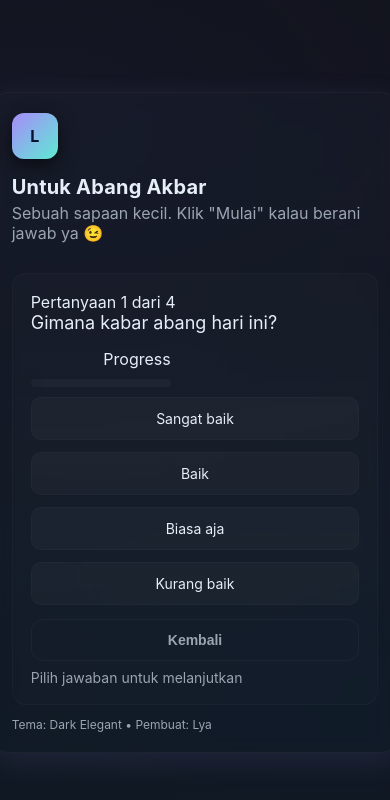
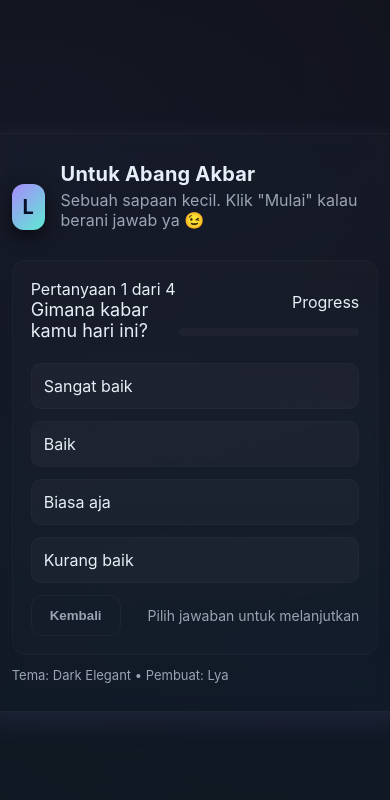
Before and after one commit to Lyaastrophile/lyabarreal_exilium2, a plain HTML site: page index.html in a window 390 px wide. Both pictures are taken after a click on the button "Mulai". Drawn offline with Linux system fonts and the light colour scheme.

Commit message:
Update index.html

```diff
--- a/index.html
+++ b/index.html
@@ -5,243 +5,58 @@
   <meta name="viewport" content="width=device-width,initial-scale=1" />
   <title>Untuk Akbar — Lya</title>
   <style>
-    :root {
-      --bg1: #0b0f15;
-      --bg2: #0f1720;
-      --card: #0f1726;
-      --accent: #a78bfa;
-      --muted: #9aa4b2;
-      --glass: rgba(255, 255, 255, 0.03);
-      --glow: 0 8px 30px rgba(167, 139, 250, 0.12);
-      --radius: 18px;
+    :root{
+      --bg1:#0b0f15;
+      --bg2:#0f1720;
+      --card:#0f1726;
+      --accent:#a78bfa;
+      --muted:#9aa4b2;
+      --glass: rgba(255,255,255,0.03);
+      --glow: 0 8px 30px rgba(167,139,250,0.12);
+      --radius:18px;
       --font-sans: Inter, ui-sans-serif, system-ui, -apple-system, "Segoe UI", Roboto, "Helvetica Neue", Arial;
     }
-
-    html, body {
-      height: 100%;
-      margin: 0;
-      padding: 0;
-      font-family: var(--font-sans);
+    html,body{
+      height:100%; margin:0; padding:0; font-family:var(--font-sans);
       background: radial-gradient(1200px 600px at 10% 10%, rgba(167,139,250,0.06), transparent),
                   radial-gradient(900px 400px at 90% 80%, rgba(59,130,246,0.03), transparent),
                   linear-gradient(180deg,var(--bg1),var(--bg2));
-      color: #e6eef8;
-      display: flex;
-      align-items: center;
-      justify-content: center;
-      -webkit-font-smoothing: antialiased;
-      -moz-osx-font-smoothing: grayscale;
+      color:#e6eef8; display:flex; align-items:center; justify-content:center;
+      -webkit-font-smoothing:antialiased; -moz-osx-font-smoothing:grayscale;
     }
-
-    .card {
+    .card{
       width: min(760px, 94vw);
       background: linear-gradient(180deg, rgba(255,255,255,0.02), rgba(255,255,255,0.01));
-      border-radius: var(--radius);
-      padding: 28px;
-      box-shadow: var(--glow);
-      border: 1px solid rgba(255,255,255,0.04);
-      backdrop-filter: blur(8px) saturate(120%);
+      border-radius:var(--radius); padding:28px; box-shadow:var(--glow);
+      border:1px solid rgba(255,255,255,0.04); backdrop-filter: blur(8px) saturate(120%);
     }
-
-    .header {
-      display: flex;
-      align-items: center;
-      gap: 16px;
-      margin-bottom: 6px;
-      flex-wrap: wrap;
-    }
-
-    .logo {
-      width: 56px;
-      height: 56px;
-      border-radius: 12px;
-      background: linear-gradient(135deg,var(--accent), #5eead4);
-      display: flex;
-      align-items: center;
-      justify-content: center;
-      font-weight: 700;
-      color: #07102a;
-      font-size: 20px;
-      box-shadow: 0 6px 18px rgba(0,0,0,0.6);
-    }
-
-    h1 {
-      margin: 0;
-      font-size: 20px;
-      letter-spacing: 0.2px;
-    }
-
-    p.lead {
-      margin: 4px 0 22px;
-      color: var(--muted);
-    }
-
-    .center {
-      display: flex;
-      align-items: center;
-      justify-content: center;
-    }
-
-    .big-msg {
-      font-size: 24px;
-      text-align: center;
-      margin: 14px 0 8px;
-    }
-
-    .muted {
-      color: var(--muted);
-      font-size: 14px;
-      text-align: center;
-    }
-
-    .btn {
-      appearance: none;
-      border: 0;
-      padding: 12px 18px;
-      border-radius: 12px;
-      font-weight: 600;
-      cursor: pointer;
-      font-size: 14px;
-    }
-
-    .btn-accent {
-      background: linear-gradient(90deg,var(--accent), #60a5fa);
-      color: #07102a;
-      box-shadow: 0 8px 24px rgba(96,165,250,0.08);
-    }
-
-    .btn-ghost {
-      background: transparent;
-      border: 1px solid rgba(255,255,255,0.04);
-      color: var(--muted);
-    }
-
-    .question-wrap {
-      margin-top: 8px;
-    }
-
-    .card-inner {
-      padding: 18px;
-      border-radius: 14px;
-      background: linear-gradient(180deg, rgba(255,255,255,0.015), rgba(255,255,255,0.01));
-      border: 1px solid rgba(255,255,255,0.025);
-    }
-
-    .question {
-      font-size: 18px;
-      margin: 0 0 8px;
-      text-align: center;
-    }
-
-    .options {
-      display: grid;
-      grid-template-columns: repeat(2, 1fr);
-      gap: 12px;
-      margin-top: 10px;
-    }
-
-    .option {
-      padding: 12px;
-      border-radius: 10px;
-      background: var(--glass);
-      cursor: pointer;
-      border: 1px solid rgba(255,255,255,0.02);
-      transition: transform 220ms ease, box-shadow 220ms ease;
-      user-select: none;
-      text-align: center;
-      font-size: 14px;
-    }
-
-    .option:hover {
-      transform: translateY(-6px);
-      box-shadow: 0 12px 30px rgba(0,0,0,0.45);
-    }
-
-    .progress {
-      height: 8px;
-      background: rgba(255,255,255,0.03);
-      border-radius: 999px;
-      margin-top: 16px;
-      overflow: hidden;
-    }
-
-    .progress > i {
-      display: block;
-      height: 100%;
-      background: linear-gradient(90deg,var(--accent), #60a5fa);
-      width: 0%;
-      transition: width 520ms cubic-bezier(.2,.9,.2,1);
-    }
-
-    .final {
-      display: flex;
-      flex-direction: column;
-      gap: 8px;
-      align-items: center;
-      text-align: center;
-      padding: 30px;
-    }
-
-    .final .heart {
-      font-size: 30px;
-      margin-top: 12px;
-      opacity: 0;
-      transition: opacity 1s ease;
-    }
-
-    .heart.show {
-      opacity: 1;
-    }
-
-    .meta {
-      display: flex;
-      justify-content: space-between;
-      align-items: center;
-      margin-top: 12px;
-      color: var(--muted);
-      font-size: 12px;
-      flex-wrap: wrap;
-      gap: 8px;
-    }
-
-    .fade-in {
-      animation: fadeIn .6s ease both;
-    }
-
-    @keyframes fadeIn {
-      from { opacity: 0; transform: translateY(8px); }
-      to { opacity: 1; transform: none; }
-    }
-
-    /* ✅ RESPONSIVE UNTUK HP */
-    @media (max-width: 640px) {
-      .options {
-        grid-template-columns: 1fr;
-      }
-
-      .logo {
-        width: 46px;
-        height: 46px;
-        font-size: 16px;
-      }
-
-      .big-msg {
-        font-size: 20px;
-        padding: 0 10px;
-      }
-
-      .card {
-        padding: 20px;
-      }
-
-      .btn {
-        width: 100%;
-      }
-
-      .progress {
-        margin-top: 10px;
-      }
-    }
+    .header{display:flex;align-items:center;gap:16px;margin-bottom:6px;}
+    .logo{width:56px;height:56px;border-radius:12px;background:linear-gradient(135deg,var(--accent), #5eead4);
+      display:flex;align-items:center;justify-content:center;font-weight:700;color:#07102a;font-size:20px;
+      box-shadow:0 6px 18px rgba(0,0,0,0.6);}
+    h1{margin:0;font-size:20px;letter-spacing:0.2px}
+    p.lead{margin:4px 0 22px;color:var(--muted)}
+    .center{display:flex;align-items:center;justify-content:center}
+    .big-msg{font-size:28px;margin:14px 0 8px}
+    .muted{color:var(--muted);font-size:14px}
+    .btn{appearance:none;border:0;padding:12px 18px;border-radius:12px;font-weight:600;cursor:pointer}
+    .btn-accent{background: linear-gradient(90deg,var(--accent), #60a5fa);color:#07102a;box-shadow:0 8px 24px rgba(96,165,250,0.08)}
+    .btn-ghost{background:transparent;border:1px solid rgba(255,255,255,0.04);color:var(--muted)}
+    .question-wrap{margin-top:8px}
+    .card-inner{padding:18px;border-radius:14px;background:linear-gradient(180deg, rgba(255,255,255,0.015), rgba(255,255,255,0.01));border:1px solid rgba(255,255,255,0.025)}
+    .question{font-size:18px;margin:0 0 8px}
+    .options{display:grid;grid-template-columns:repeat(2,1fr);gap:12px}
+    .option{padding:12px;border-radius:10px;background:var(--glass);cursor:pointer;border:1px solid rgba(255,255,255,0.02);transition:transform 220ms ease, box-shadow 220ms ease;user-select:none}
+    .option:hover{transform:translateY(-6px);box-shadow:0 12px 30px rgba(0,0,0,0.45)}
+    .progress{height:8px;background:rgba(255,255,255,0.03);border-radius:999px;margin-top:16px;overflow:hidden}
+    .progress > i{display:block;height:100%;background:linear-gradient(90deg,var(--accent), #60a5fa);width:0%;transition:width 520ms cubic-bezier(.2,.9,.2,1)}
+    .final{display:flex;flex-direction:column;gap:8px;align-items:center;text-align:center;padding:30px}
+    .final .heart{font-size:44px;margin-top:6px;opacity:0;transition:opacity 1s ease;}
+    .heart.show{opacity:1;}
+    .meta{display:flex;justify-content:space-between;align-items:center;margin-top:12px;color:var(--muted);font-size:13px}
+    .fade-in{animation:fadeIn .6s ease both}
+    @keyframes fadeIn{from{opacity:0;transform:translateY(8px)}to{opacity:1;transform:none}}
+    @media (max-width:640px){.options{grid-template-columns:1fr} .logo{width:46px;height:46px}}
   </style>
 </head>
 <body>
@@ -255,43 +70,42 @@
     </div>
 
     <div id="app">
-      <!-- START SCREEN -->
       <div id="start-screen" class="card-inner">
         <div class="center" style="flex-direction:column">
           <div class="big-msg">Hei... iya kamu. boleh minta waktunya sebentar?</div>
           <div class="muted">Aku punya sedikit permainan. Pilih jawabanmu, nanti lihat sendiri hasilnya.</div>
           <div style="height:18px"></div>
-          <div class="center" style="gap:10px; flex-wrap:wrap;">
+          <div class="center" style="gap:10px">
             <button id="btn-start" class="btn btn-accent">Mulai</button>
             <button id="btn-instr" class="btn btn-ghost">Cara main</button>
           </div>
         </div>
       </div>
 
-      <!-- QUIZ SCREEN -->
       <div id="quiz-screen" style="display:none;">
         <div class="card-inner question-wrap">
-          <div style="display:flex;justify-content:space-between;align-items:center;flex-wrap:wrap;gap:8px;">
+          <div style="display:flex;justify-content:space-between;align-items:center">
             <div>
               <div id="q-count" class="small">Pertanyaan 1 dari 4</div>
               <div id="question" class="question">--</div>
             </div>
-            <div style="min-width:140px;text-align:right">
+            <div style="min-width:180px;text-align:right">
               <div class="small">Progress</div>
               <div class="progress" aria-hidden="true"><i id="prog-bar"></i></div>
             </div>
           </div>
 
+          <div style="height:14px"></div>
           <div id="options" class="options"></div>
 
-          <div style="display:flex;justify-content:space-between;align-items:center;margin-top:14px;flex-wrap:wrap;gap:8px;">
+          <div style="height:12px"></div>
+          <div style="display:flex;justify-content:space-between;align-items:center">
             <button id="btn-back" class="btn btn-ghost">Kembali</button>
             <div class="small muted">Pilih jawaban untuk melanjutkan</div>
           </div>
         </div>
       </div>
 
-      <!-- FINAL SCREEN -->
       <div id="final-screen" style="display:none;">
         <div class="card-inner final">
           <div class="small">Jawabanmu tersimpan di perangkat ini ❤️</div>
@@ -299,11 +113,12 @@
           <div class="muted">Lya cuma mau bilang satu hal...</div>
           <div class="heart" id="heart-msg">💖 Tetap semangat teruss ya abanggg, kalo cape istirahat, jangan maksain apapun, cuma itu aja, maap kalo ke ganggu.</div>
           <div style="height:12px"></div>
-          <div style="display:flex;gap:10px;flex-wrap:wrap;">
+          <div style="display:flex;gap:10px">
             <button id="btn-restart" class="btn btn-accent">Ulangi</button>
           </div>
         </div>
       </div>
+
     </div>
 
     <div class="meta">
@@ -313,14 +128,14 @@
 
   <script>
     const QUESTIONS = [
-      {q:"Gimana kabar abang hari ini?", opts:["Sangat baik","Baik","Biasa aja","Kurang baik"], correct:null},
+      {q:"Gimana kabar kamu hari ini?", opts:["Sangat baik","Baik","Biasa aja","Kurang baik"], correct:null},
       {q:"Capek nggak hari ini?", opts:["Sangat capek","Capek","Biasa aja","Enggak capek"], correct:null},
-      {q:"Menurut abang, siapa yang lagi mikirin abang sekarang?", opts:["Orang random","Tetangga sebelah","Rahasia","Lya"], correct:3},
-      {q:"Kalau abang jadi superhero, kekuatan apa yang paling abang mau?", opts:["Terbang","Bisa bikin makanan enak","Bisa ngomong sama hewan","Bisa teleport"], correct:null}
+      {q:"Menurut kamu, siapa yang lagi mikirin kamu sekarang?", opts:["Orang random","Tetangga sebelah","Rahasia","Lya"], correct:3},
+      {q:"Kalau kamu jadi superhero, kekuatan apa yang paling kamu mau?", opts:["Terbang","Bisa bikin makanan enak","Bisa ngomong sama hewan","Bisa teleport"], correct:null}
     ];
 
-    let idx = 0;
-    const answers = [];
+    let idx=0;
+    const answers=[];
 
     const startScreen = document.getElementById('start-screen');
     const quizScreen = document.getElementById('quiz-screen');
@@ -335,25 +150,15 @@
     const btnRestart = document.getElementById('btn-restart');
     const heartMsg = document.getElementById('heart-msg');
 
-    function showStart(){
-      startScreen.style.display = 'block';
-      quizScreen.style.display = 'none';
-      finalScreen.style.display = 'none';
-    }
-
-    function showQuiz(){
-      startScreen.style.display = 'none';
-      quizScreen.style.display = 'block';
-      finalScreen.style.display = 'none';
-    }
-
+    function showStart(){ startScreen.style.display='block'; quizScreen.style.display='none'; finalScreen.style.display='none'; }
+    function showQuiz(){ startScreen.style.display='none'; quizScreen.style.display='block'; finalScreen.style.display='none'; }
     function showFinal(){
-      startScreen.style.display = 'none';
-      quizScreen.style.display = 'none';
-      finalScreen.style.display = 'block';
+      startScreen.style.display='none';
+      quizScreen.style.display='none';
+      finalScreen.style.display='block';
       heartMsg.classList.remove('show');
       setTimeout(()=>heartMsg.classList.add('show'), 400);
-      progBar.style.width = '100%';
+      progBar.style.width='100%';
     }
 
     function renderQuestion() {
@@ -363,8 +168,8 @@
       optionsEl.innerHTML = '';
       q.opts.forEach((opt,i)=>{
         const btn = document.createElement('div');
-        btn.className = 'option';
-        btn.textContent = opt;
+        btn.className='option';
+        btn.textContent=opt;
         btn.addEventListener('click',()=>{
           if(q.correct!==null && i!==q.correct){
             alert('Jawaban salah! Coba lagi ya 😅');
@@ -383,24 +188,9 @@
       });
     }
 
-    btnStart.addEventListener('click', ()=>{
-      idx = 0;
-      answers.length = 0;
-      renderQuestion();
-      showQuiz();
-    });
-
-    btnInstr.addEventListener('click', ()=>{
-      alert('Pilih jawabanmu. Jawaban ke-3 harus benar supaya bisa lanjut 😎');
-    });
-
-    btnBack.addEventListener('click', ()=>{
-      if(idx > 0){
-        idx--;
-        renderQuestion();
-      }
-    });
-
+    btnStart.addEventListener('click', ()=>{ idx=0; answers.length=0; renderQuestion(); showQuiz(); });
+    btnInstr.addEventListener('click', ()=>{ alert('Pilih jawabanmu. Jawaban ke-3 harus benar supaya bisa lanjut 😎'); });
+    btnBack.addEventListener('click', ()=>{ if(idx>0){ idx--; renderQuestion(); } });
     btnRestart.addEventListener('click', ()=>{ showStart(); });
 
     showStart();
```
